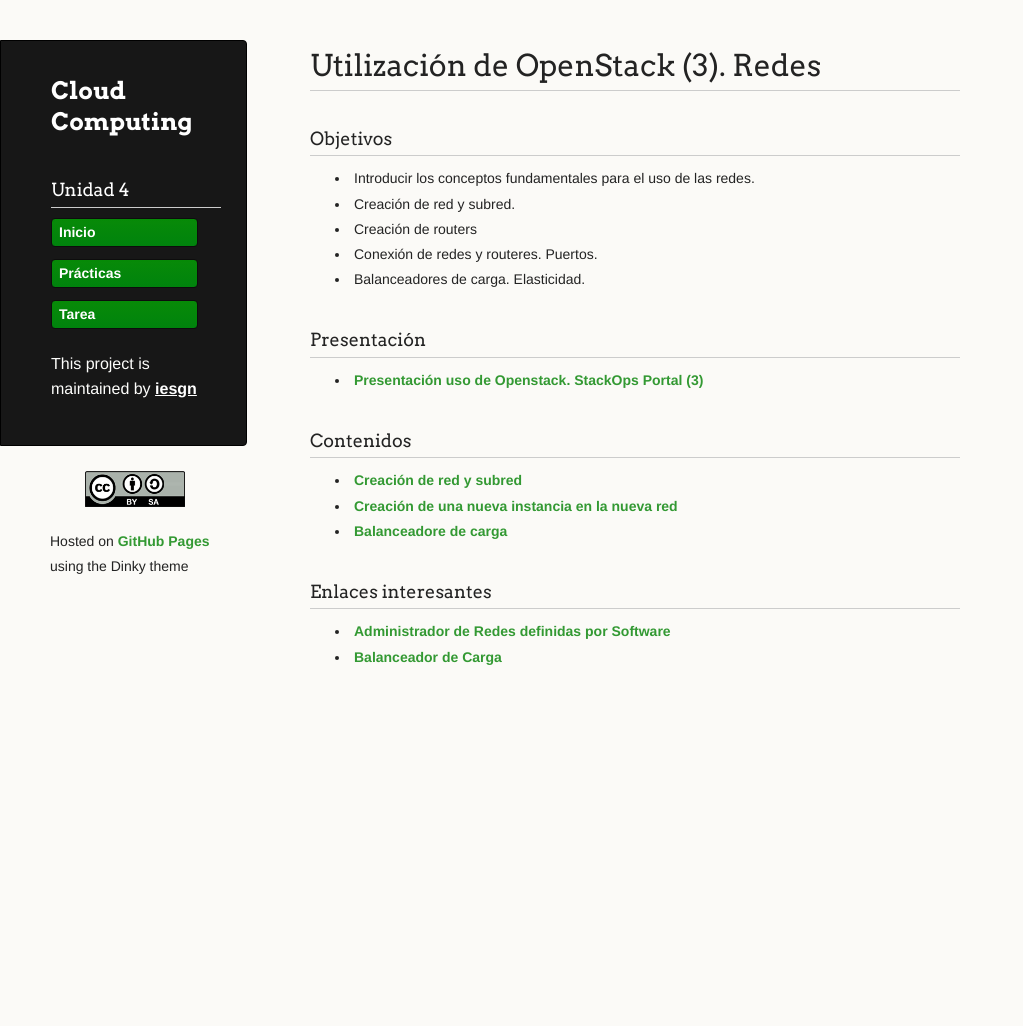
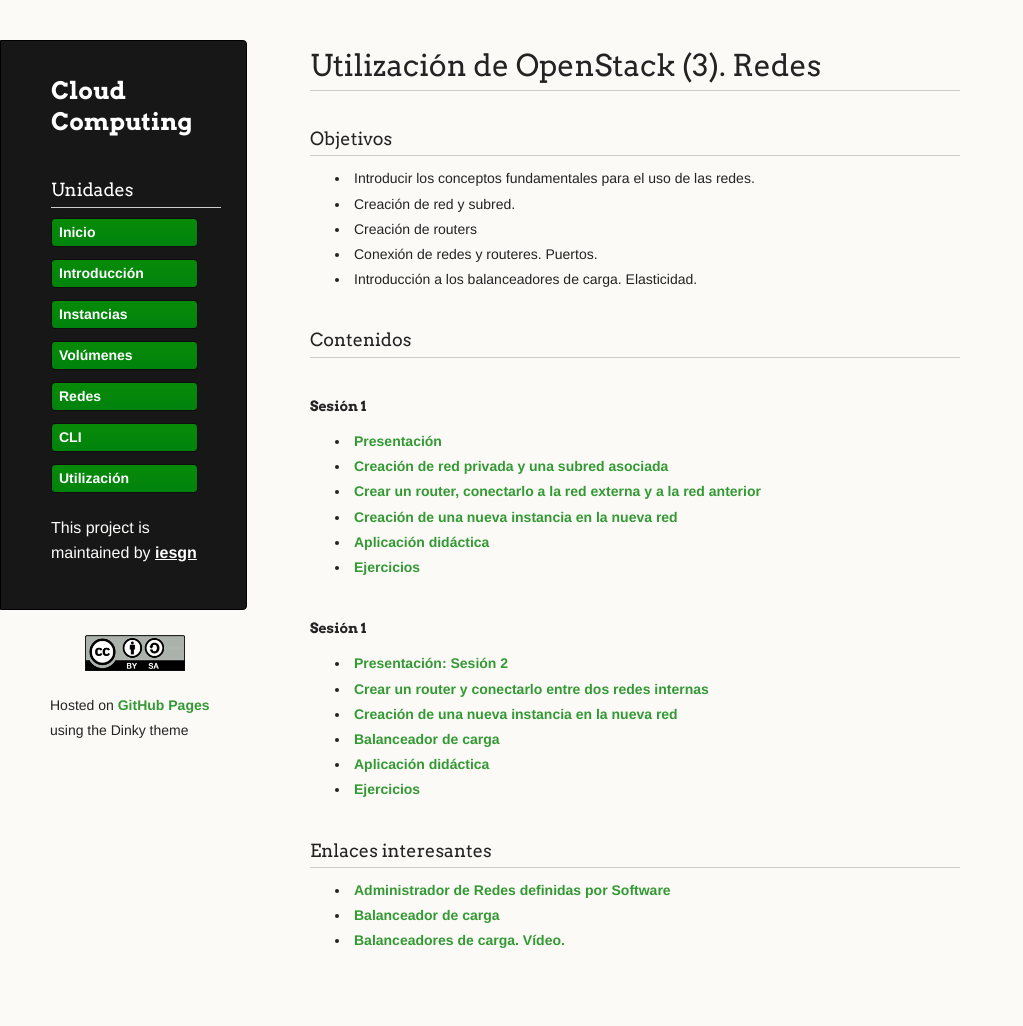
Before and after one commit to iesgn/cloud2, a Jekyll site: the page built from curso/u4/index.md, in a window 1280 px wide. Shown: the whole page, without its empty margins (0-1023 px from the left). Built offline with Jekyll 4.4.1, drawn with Linux system fonts in a browser that asks for light colours; before the commit the page ends 900 px from its top, so only the background shows below that.

Commit message:
Unidad 4. index.md

```diff
--- a/curso/u4/index.md
+++ b/curso/u4/index.md
@@ -2,7 +2,7 @@
 layout: blog
 tittle: Utilización de OpenStack (3). Redes
 menu:
-  - Unidad 4
+  - Unidades
 ---
 ###Objetivos
 
@@ -10,19 +10,31 @@ menu:
 * Creación de red y subred.
 * Creación de routers
 * Conexión de redes y routeres. Puertos.
-* Balanceadores de carga. Elasticidad.
-
-### Presentación
-
-* [Presentación uso de Openstack. StackOps Portal (3)](presentacion)
+* Introducción a los balanceadores de carga. Elasticidad.
 
 ###Contenidos
 
-* [Creación de red y subred](demo1)
-* [Creación de una nueva instancia en la nueva red](demo2)
-* [Balanceadore de carga](http://youtu.be/Gc1hXiz86kU)
+#### Sesión 1
+
+* [Presentación](presentacion)
+* [Creación de red privada y una subred asociada](red1)
+* [Crear un router, conectarlo a la red externa y a la red anterior](router1)
+* [Creación de una nueva instancia en la nueva red](instancia1)
+* [Aplicación didáctica](aula1)
+* [Ejercicios](ejercicios1)
+
+#### Sesión 1
+
+* [Presentación: Sesión 2](presentacion2)
+* [Crear un router y conectarlo entre dos redes internas](router2)
+* [Creación de una nueva instancia en la nueva red](red2)
+* [Balanceador de carga](balanceador)
+* [Aplicación didáctica](aula2)
+* [Ejercicios](ejercicios2)
+
 
 ###Enlaces interesantes
 
 * [Administrador de Redes definidas por Software](https://docs.stackops.net/sdn-plugin-es.html)
-* [Balanceador de Carga](https://docs.stackops.net/lbaas-plugin-es.html)
+* [Balanceador de carga](https://docs.stackops.net/lbaas-plugin-es.html)
+* [Balanceadores de carga. Vídeo.](http://youtu.be/Gc1hXiz86kU)
```
Also changed, not shown: curso/u4/instancia1.md (renamed from curso/u4/demo2.md), curso/u4/red1.md (renamed from curso/u4/demo1.md).
